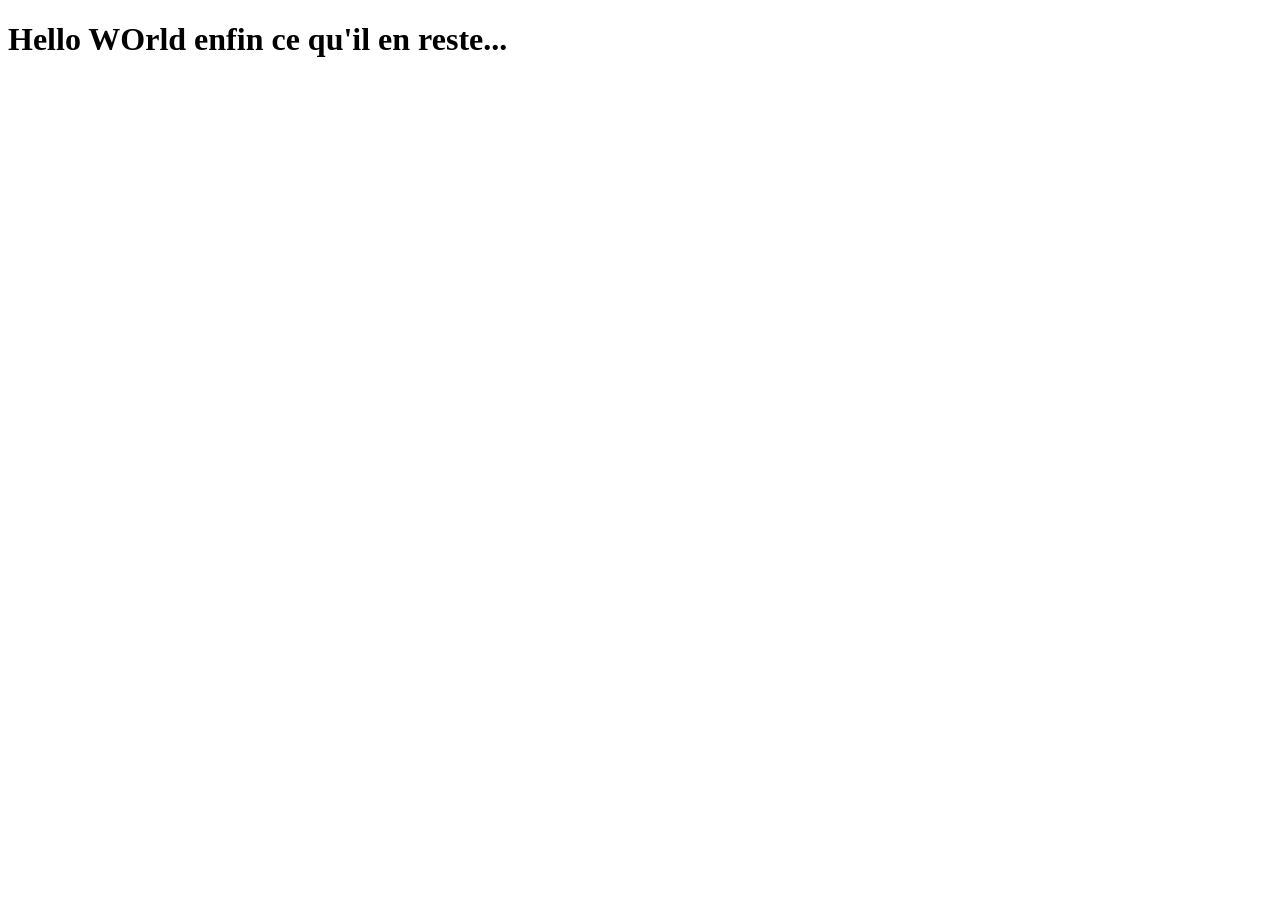
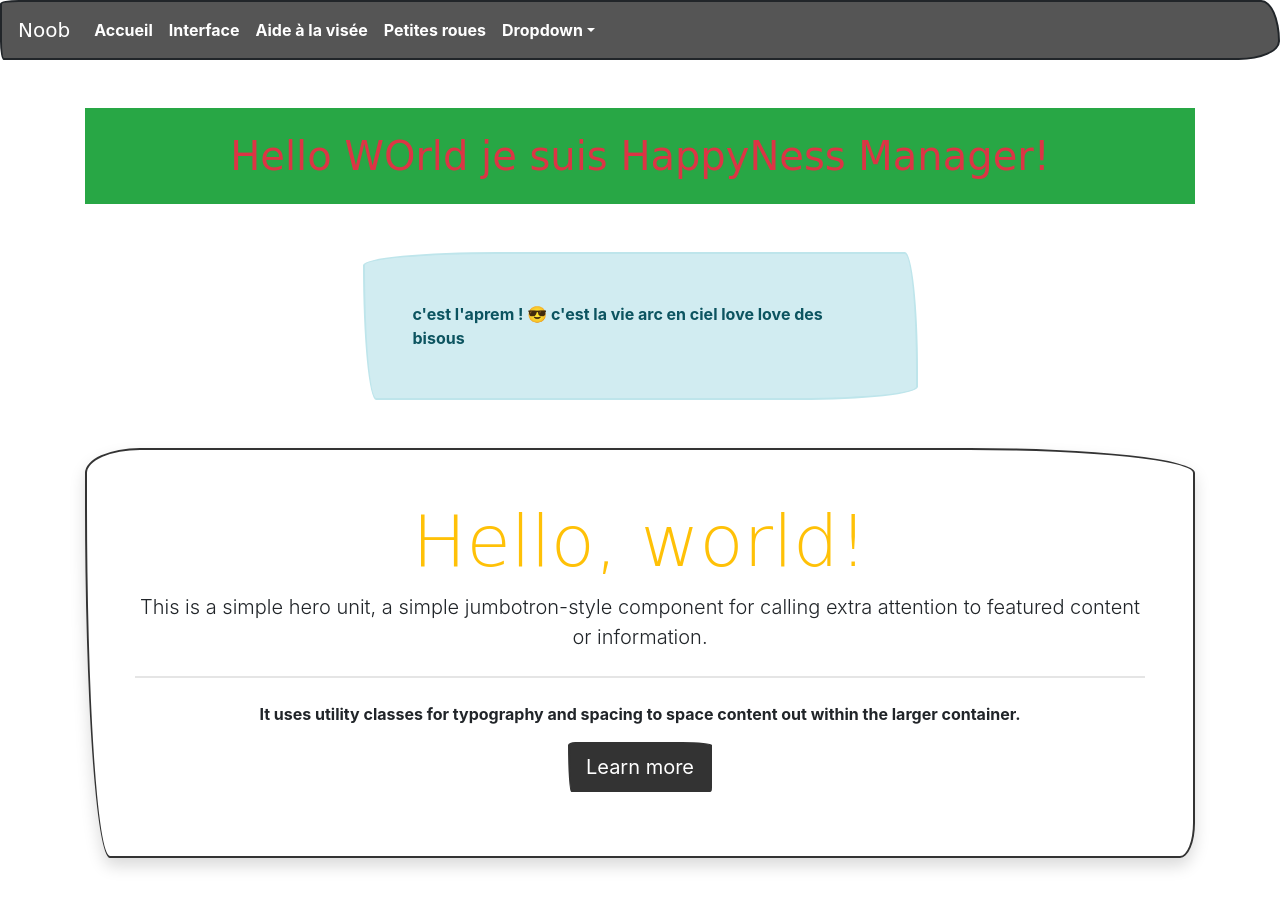
Before and after one commit to gabriellefournier-neri/NoobInterface, a plain HTML site: page index.html in a window 1280 px wide. Before the commit the page ends 800 px from the top, so only its background shows below. Drawn offline with nearby package versions, Linux system fonts and the light colour scheme; a web font is replaced by a local one.

Commit message:
Update index.html

```diff
--- a/index.html
+++ b/index.html
@@ -1,14 +1,82 @@
 <!DOCTYPE html>
 <html lang="en">
+
 <head>
     <meta charset="UTF-8">
     <meta http-equiv="X-UA-Compatible" content="IE=edge">
     <meta name="viewport" content="width=device-width, initial-scale=1.0">
+    <link rel="stylesheet" href="https://cdn.jsdelivr.net/npm/bootswatch@4.5.2/dist/sketchy/bootstrap.min.css"
+        crossorigin="anonymous">
     <title>Document</title>
 </head>
+
 <body>
+    <header>
+        <nav class="navbar navbar-expand-lg navbar-dark bg-dark">
+            <a class="navbar-brand" href="#">Noob</a>
+            <button class="navbar-toggler" type="button" data-toggle="collapse" data-target="#navbarColor01"
+                aria-controls="navbarColor01" aria-expanded="false" aria-label="Toggle navigation">
+                <span class="navbar-toggler-icon"></span>
+            </button>
 
-    <h1>Hello WOrld enfin ce qu'il en reste...</h1>
+            <div class="collapse navbar-collapse" id="navbarColor01">
+                <ul class="navbar-nav mr-auto">
+                    <li class="nav-item active">
+                        <a class="nav-link" href="#">Accueil
+                        </a>
+                    </li>
+                    <li class="nav-item">
+                        <a class="nav-link" href="#">Interface</a>
+                    </li>
+                    <li class="nav-item">
+                        <a class="nav-link" href="#">Aide à la visée</a>
+                    </li>
+                    <li class="nav-item">
+                        <a class="nav-link" href="#">Petites roues</a>
+                    </li>
+                    <li class="nav-item dropdown">
+                        <a class="nav-link dropdown-toggle" data-toggle="dropdown" href="#" role="button"
+                            aria-haspopup="true" aria-expanded="false">Dropdown</a>
+                        <div class="dropdown-menu">
+                            <a class="dropdown-item" href="#">Action</a>
+                            <a class="dropdown-item" href="#">Another action</a>
+                            <a class="dropdown-item" href="#">Something else here</a>
+                            <div class="dropdown-divider"></div>
+                            <a class="dropdown-item" href="#">Separated link</a>
+                        </div>
+                    </li>
+                </ul>
+            </div>
+        </nav>
 
+
+    </header>
+    <main>
+
+        <div class="container">
+
+            <h1 class="text-center my-5 bg-success text-danger p-4">
+                Hello WOrld je suis HappyNess Manager!
+            </h1>
+
+            <p class="alert alert-info p-5 my-5 container w-50">
+                c'est l'aprem ! 😎 c'est la vie arc en ciel love love des bisous
+            </p>
+
+            <div class="jumbotron my-5 shadow p-5 text-center" >
+                <h1 class="display-3 text-warning">Hello, world!</h1>
+                <p class="lead">This is a simple hero unit, a simple jumbotron-style component for calling extra
+                    attention to featured content or information.</p>
+                <hr class="my-4">
+                <p>It uses utility classes for typography and spacing to space content out within the larger container.
+                </p>
+                <p class="lead">
+                    <a class="btn btn-primary btn-lg" href="#" role="button">Learn more</a>
+                </p>
+            </div>
+
+        </div>
+    </main>
 </body>
+
 </html>
```
